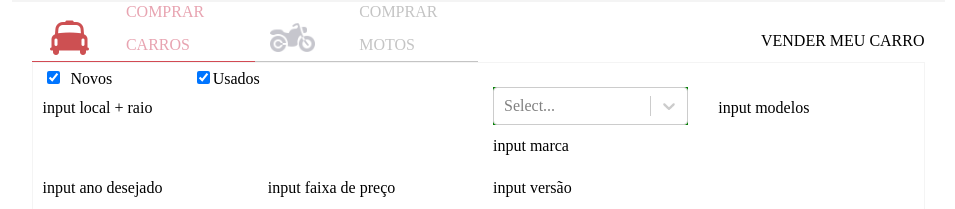
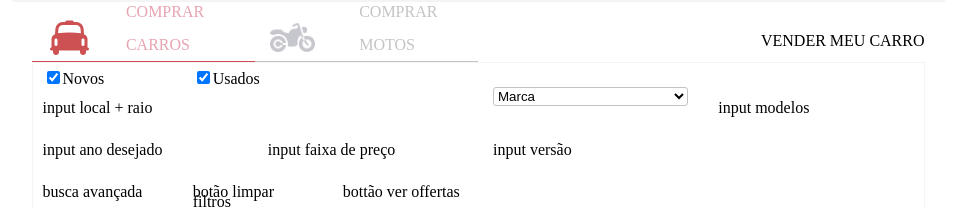
Before and after one commit to armenio2/webmotors, a React (Create React App) app: page / in a window 1280 px wide. Shown: the part 318-527 px from the top of the page, without its empty margins (162-1117 px from the left). Built offline with nearby package versions, Linux system fonts and the light colour scheme.

Commit message:
create select

```diff
--- a/package.json
+++ b/package.json
@@ -6,7 +6,8 @@
     "react": "^16.9.0",
     "react-dom": "^16.9.0",
     "react-grid-system": "^5.0.2",
-    "react-scripts": "3.1.1"
+    "react-scripts": "3.1.1",
+    "react-select": "^3.0.4"
   },
   "scripts": {
     "start": "react-scripts start",
--- a/src/App.js
+++ b/src/App.js
@@ -1,6 +1,5 @@
 import React from 'react';
 import FilterFormView from './components/pages/filterForm';
-import './index.css'
 
 function App() {
   return (
--- a/src/components/pages/filterForm/index.jsx
+++ b/src/components/pages/filterForm/index.jsx
@@ -1,14 +1,8 @@
 import React from 'react';
 import { Container, Row, Col } from 'react-grid-system';
-import Checkbox from 'rc-checkbox';
+//import Checkbox from 'rc-checkbox';
 import Icons from '../../../assets//icons';
-import Select from 'react-select';
 
-const options = [
-    { value: 'marca', label: 'marca' },
-    { value: 'strawberry', label: 'Strawberry' },
-    { value: 'vanilla', label: 'Vanilla' },
-];
 
 function FilterForm() {
     return (
@@ -77,16 +71,11 @@ function FilterForm() {
                         <Container style={stylecontainerForm}>
                             <Row>
                                 <Col sm={2}>
-                                    <label>
-                                        <Checkbox
-                                            //style={styleCheckbox}
-                                            borderColor='#D24A53'
-                                            checked
-                                        //onChange={onChange}
-                                        //disabled={this.state.disabled}
-                                        />
-                                        &nbsp; Novos
-                                         </label>
+                                    <input type="checkbox" id="scales" name="Novos"
+                                        checked
+                                        style={{ borderColor: 'red', color: 'green' }}
+                                    />
+                                    <label for="scales">Novos</label>
                                 </Col>
                                 <Col sm={2}>
                                     <input type="checkbox" id="scales" name="Usados"
@@ -101,14 +90,13 @@ function FilterForm() {
                                     <p>input local + raio</p>
                                 </Col>
                                 <Col sm={3}>
-                                    <Select
-                                        className='styledFoo'
-                                        //style={styleSelect}
-                                        //value={selectedOption}
-                                        //onChange={this.handleChange}
-                                        options={options}
-                                    />
-                                    <p>input marca</p>
+                                    <select style={{ width: '100%', border: '1px solid #C4C4C4', borderRadius: '3px', background: 'white' }} name="cars">
+                                        <option value="volvo">Marca</option>
+                                        <option value="volvo">Volvo</option>
+                                        <option value="saab">Saab</option>
+                                        <option value="fiat">Fiat</option>
+                                        <option value="audi">Audi</option>
+                                    </select>
                                 </Col>
                                 <Col sm={3}>
                                     <p>input modelos</p>
--- a/src/index.js
+++ b/src/index.js
@@ -2,7 +2,7 @@ import React from 'react';
 import ReactDOM from 'react-dom';
 import App from './App';
 import * as serviceWorker from './serviceWorker';
-import './index.css'
+import './styles.css';
 
 ReactDOM.render(<App />, document.getElementById('root'));
 
--- a/src/index.css
+++ b/src/styles.css
@@ -1,5 +1,6 @@
-.styledFoo{
+.selectFoo{
     color: red;
     background: green;
     border-color: yellow;
+
 }
```
